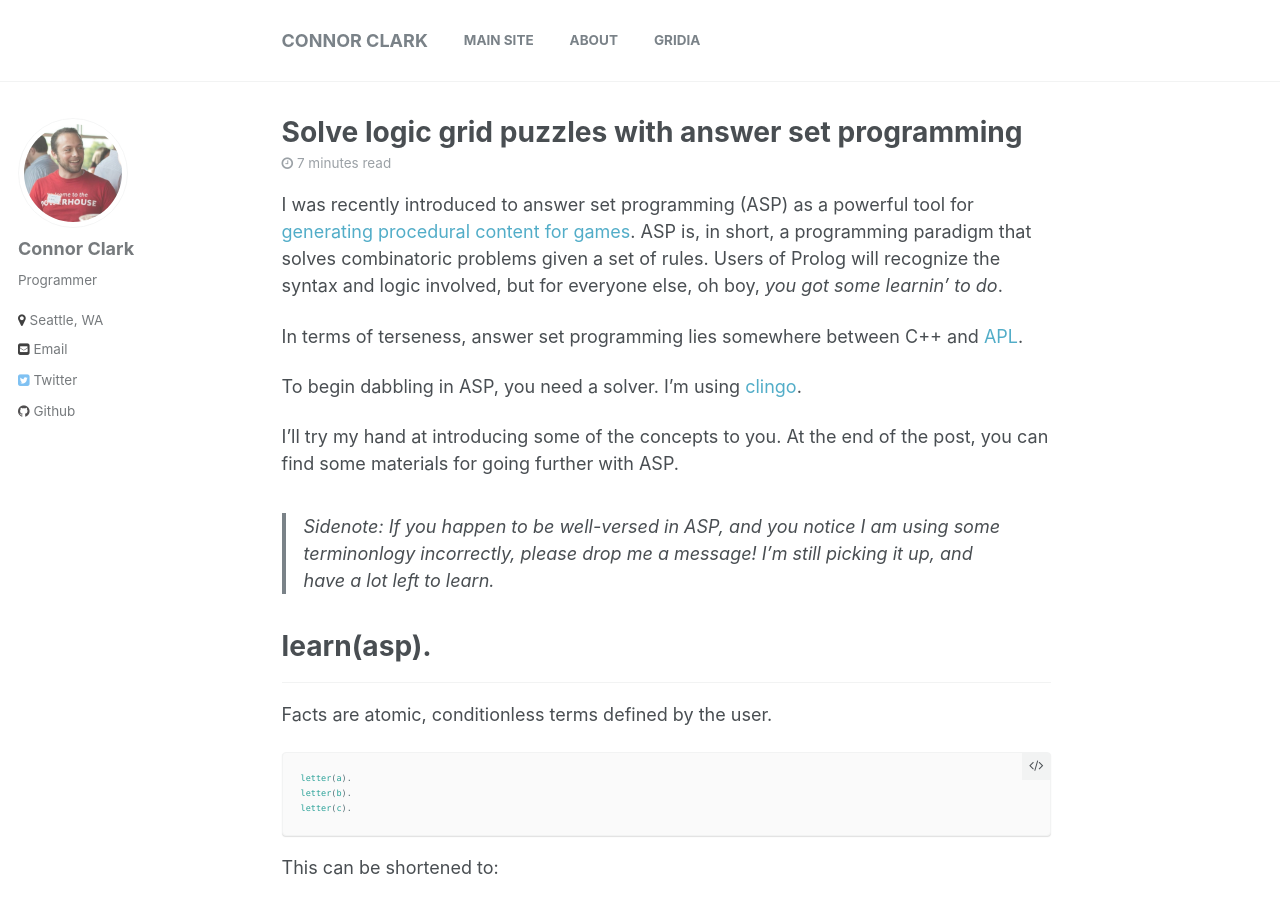
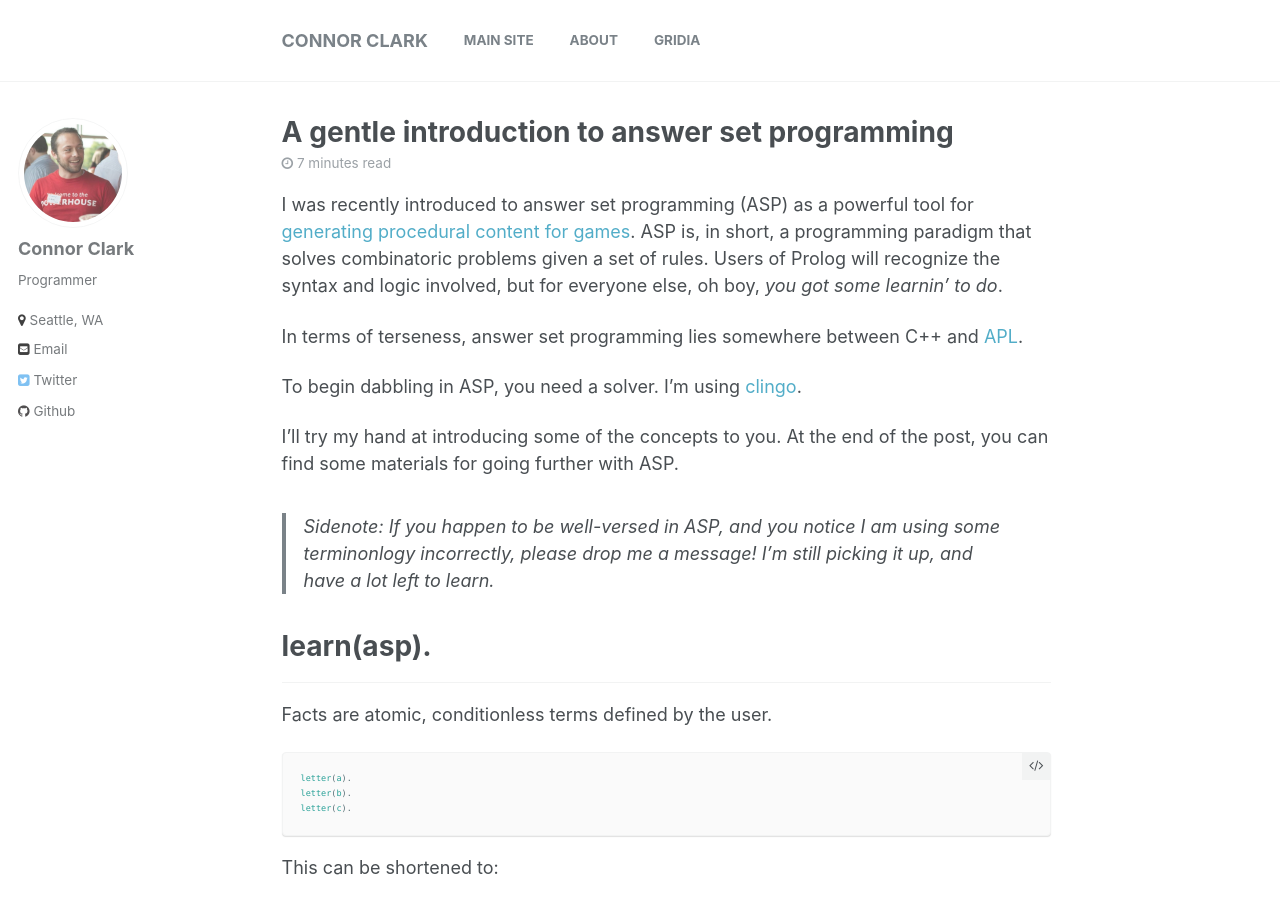
Before and after one commit to connorjclark/hoten.cc, a Jekyll site: the page built from blog/_posts/2017-07-13-a-gentle-introduction-to-asp.md, in a window 1280 px wide and 900 px high. Built offline with Jekyll 4.4.1, drawn with Linux system fonts in a browser that asks for light colours.

Commit message:
rename post

```diff
--- a/blog/_posts/2017-07-13-solve-logic-grid-puzzles-with-asp.md
+++ b/blog/_posts/2017-07-13-a-gentle-introduction-to-asp.md
@@ -1,5 +1,5 @@
 ---
-title: "Solve logic grid puzzles with answer set programming"
+title: "A gentle introduction to answer set programming"
 excerpt: "ASP is, in short, a programming paradigm that solves combinatoric problems given a set of rules. Users of Prolog will recognize the syntax and logic involved, but for everyone else, oh boy, *you got some learnin' to do*."
 ---
 
```
